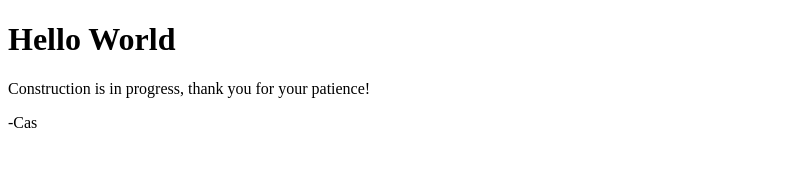
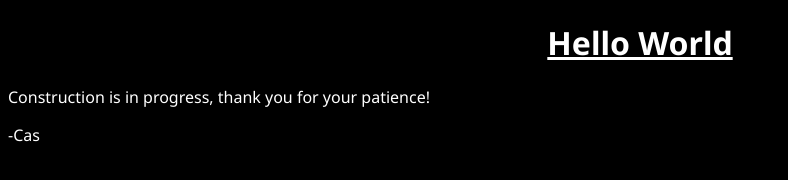
Before and after one commit to EonV/eonv.github.io, a plain HTML site: page index.html in a window 1280 px wide. Shown: the whole page, without its empty margins (0-788 px from the left). Drawn offline with Linux system fonts and the light colour scheme.

Commit message:
added style.css and Noto Sans fonts

```diff
--- a/index.html
+++ b/index.html
@@ -4,13 +4,17 @@
     <meta charset="UTF-8">
     <meta name="viewport" content="width=device-width, initial-scale=1.0">
     <meta http-equiv="X-UA-Compatible" content="ie=edge">
+    <link rel="stylesheet" href="style.css">
+    <link rel="preconnect" href="https://fonts.googleapis.com">
+    <link rel="preconnect" href="https://fonts.gstatic.com" crossorigin>
+    <link href="https://fonts.googleapis.com/css2?family=Noto+Sans:ital,wght@0,100..900;1,100..900&display=swap" rel="stylesheet">
     <title>Portfolio</title>
 
   </head>
   <body>
-    <h1>Hello World</h1>
-    <p>Construction is in progress, thank you for your patience!</p>
-    <p>-Cas</p>
+    <h1 class="noto-sans-alpha"><u>Hello World</u></h1>
+    <p class="noto-sans-alpha">Construction is in progress, thank you for your patience!</p>
+    <p class="noto-sans-alpha">-Cas</p>
 
   </body>
 </html>
--- /dev/null
+++ b/style.css
@@ -0,0 +1,24 @@
+/* <weight>: Use a value from 100 to 900
+ <uniquifier>: Use a unique and descriptive class name
+ */
+.noto-sans-alpha {
+  font-family: "Noto Sans", sans-serif;
+  font-optical-sizing: auto;
+  font-weight: <weight>;
+  font-style: normal;
+  font-variation-settings:
+    "wdth" 100;
+}
+
+body {
+  background-color: black;
+}
+
+h1 {
+  color: white;
+  text-align: center;
+}
+
+p {
+  color: white;
+}
```
